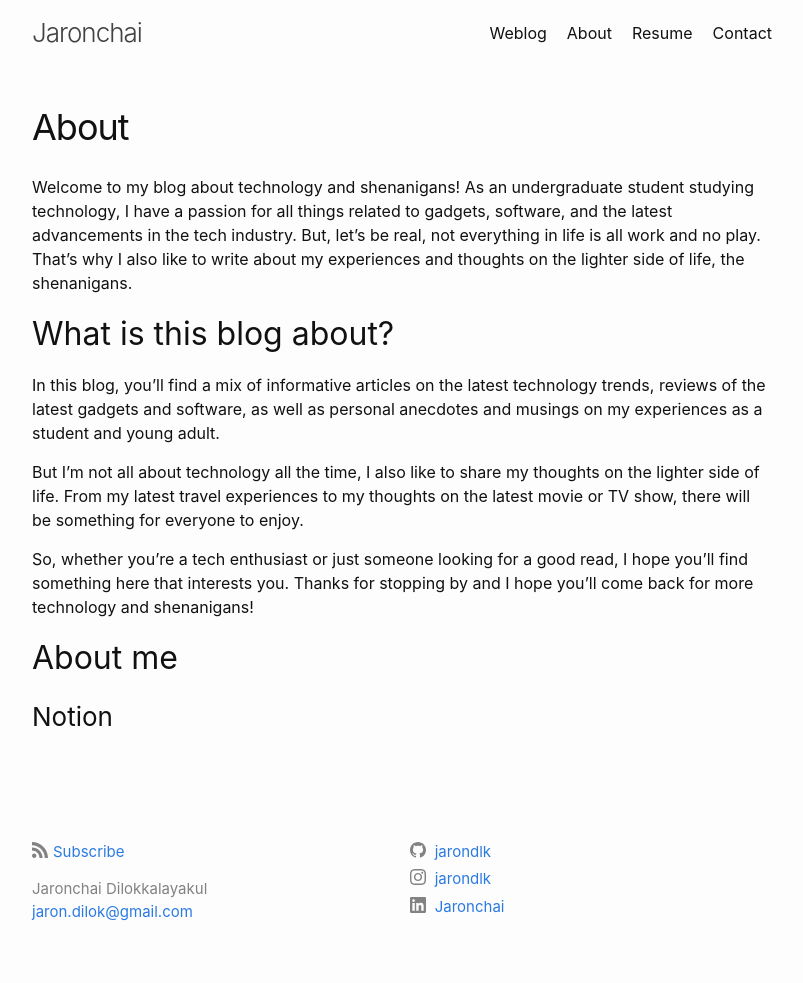
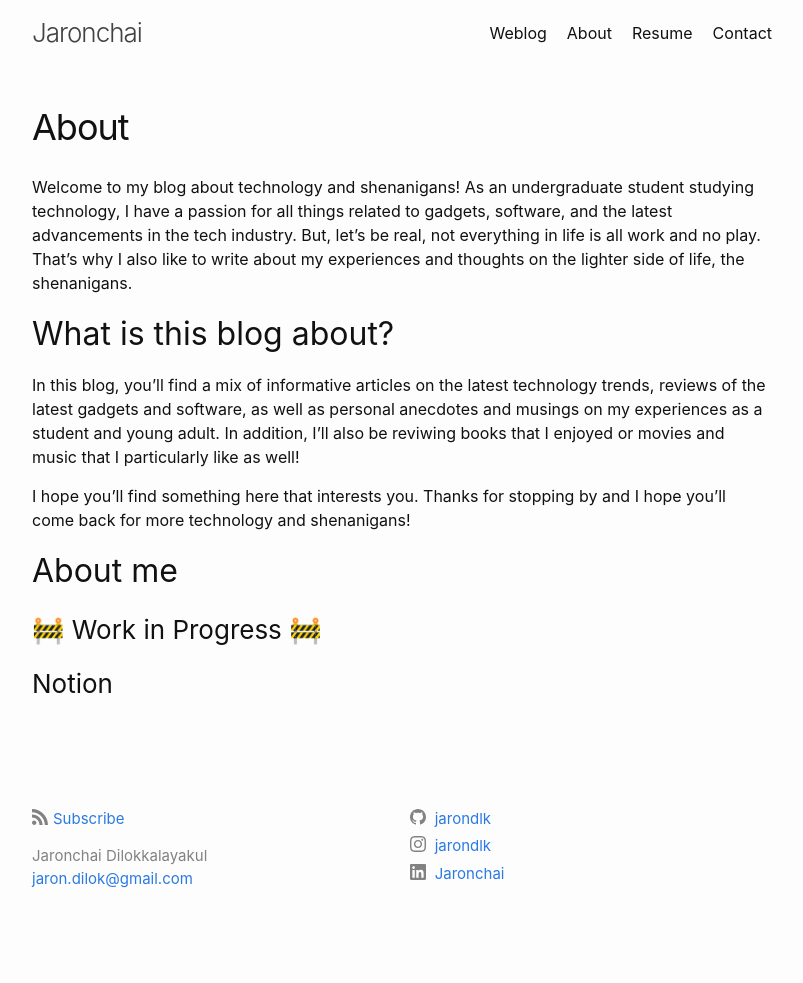
Before and after one commit to jarondlk/jaronchai-blog, a Jekyll site: the page built from pages/about.markdown, in a window 1280 px wide. Shown: the whole page, without its empty margins (238-1041 px from the left). Built offline with Jekyll 4.4.1, drawn with Linux system fonts in a browser that asks for light colours; a script that is not in the unit is left out; after the commit the page ends 950 px from its top, so only the background shows below that.

Commit message:
Update about page

```diff
--- a/pages/about.markdown
+++ b/pages/about.markdown
@@ -8,13 +8,13 @@ Welcome to my blog about technology and shenanigans! As an undergraduate student
 
 ## What is this blog about?
 
-In this blog, you'll find a mix of informative articles on the latest technology trends, reviews of the latest gadgets and software, as well as personal anecdotes and musings on my experiences as a student and young adult.
+In this blog, you'll find a mix of informative articles on the latest technology trends, reviews of the latest gadgets and software, as well as personal anecdotes and musings on my experiences as a student and young adult. In addition, I'll also be reviwing books that I enjoyed or movies and music that I particularly like as well!
 
-But I'm not all about technology all the time, I also like to share my thoughts on the lighter side of life. From my latest travel experiences to my thoughts on the latest movie or TV show, there will be something for everyone to enjoy.
-
-So, whether you're a tech enthusiast or just someone looking for a good read, I hope you'll find something here that interests you. Thanks for stopping by and I hope you'll come back for more technology and shenanigans!
+I hope you'll find something here that interests you. Thanks for stopping by and I hope you'll come back for more technology and shenanigans!
 
 ## About me
+
+### 🚧 Work in Progress 🚧
 
 ### Notion
 
```
